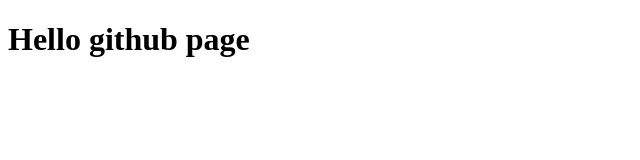
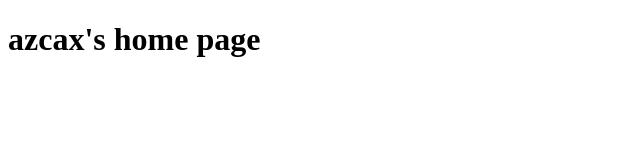
Before and after one commit to azcax/azcax.github.io, a plain HTML site: page index.html in a window 1280 px wide. Shown: the whole page, without its empty margins (0-640 px from the left). Drawn offline with Linux system fonts and the light colour scheme.

Commit message:
update index.html

```diff
--- a/index.html
+++ b/index.html
@@ -1,6 +1,6 @@
 <!DOCTYPE html>
 <html>
 <body>
-<h1>Hello github page</h1>
+<h1>azcax's home page</h1>
 </body>
 </html>
```
